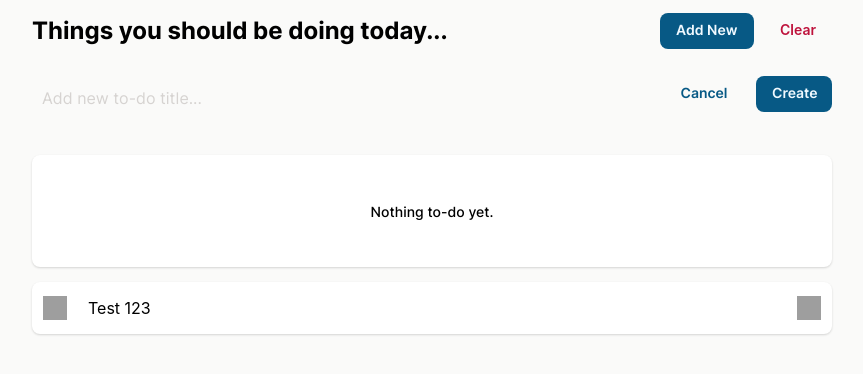
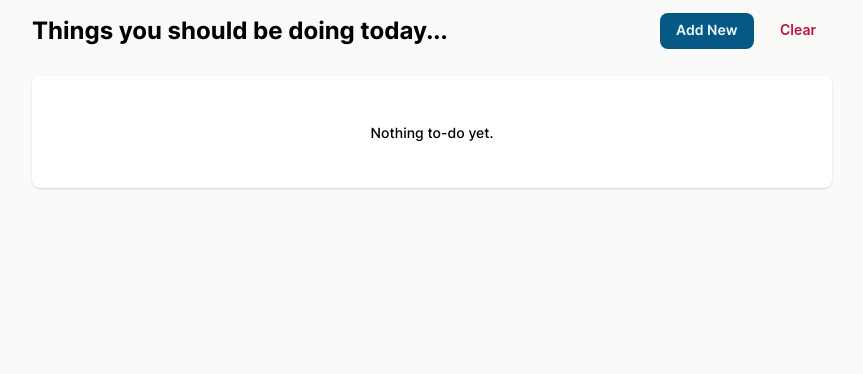
Before and after one commit to NaufalFikriHakim/react-todo, a React (Create React App) app: page / in a window 1280 px wide. Shown: the top 374 px of the page, without its empty margins (208-1071 px from the left). Built offline with nearby package versions, Linux system fonts and the light colour scheme; grey boxes are pictures that could not be loaded.

Commit message:
finished adding todo mechanism

```diff
--- a/src/App.js
+++ b/src/App.js
@@ -12,27 +12,48 @@
 
 function App() {
   const [newClicked, setNewClicked] = useState(false);
-  const data = [];
+  const [inputValue, setInputValue] = useState("");
+  const[data, setData] = useState([]);
+
+  const addData = () => {
+    setData([...data, {text: inputValue, clicked: false}]);
+    setNewClicked(false);
+    setInputValue("");
+  }
+
+  const clearData = () => {
+    setData([]);
+  }
+
+  const handleInputChange = (e) => {
+    setInputValue(e.target.value);
+  }
+
   return (
     <div className="App">
       <header>
         <Title />
         <div className="buttongroup">
-          <NewButton />
-          <ClearButton />
+          {!newClicked &&
+            <NewButton clicked={()=>{setNewClicked(true)}}/>}
+          <ClearButton clicked={()=>{clearData()}}/>
         </div>
       </header>
       <div className="body">
 
-      <div className="inputsection">
-      <InputForm></InputForm>
-      <CancelButton></CancelButton>
-      <CreateButton></CreateButton>
+      {newClicked && (
+          <div className="inputsection">
+            <InputForm handleChange={handleInputChange} value={inputValue}/>
+            <CancelButton clicked={() => {setNewClicked(false); setInputValue("")}}/>
+            <CreateButton clicked={() => {addData()}}/>
+          </div>
+        )}
 
+        {data.length == 0 ?
+        <EmptyCard></EmptyCard> :
+        data.map((item, key) => (<Card text={item.text} clicked={item.clicked} key={key}></Card>))
+        }
 
-      </div>
-        <EmptyCard></EmptyCard>
-        <Card></Card>
       </div>
     </div>
   );
--- a/src/components/CancelButton.js
+++ b/src/components/CancelButton.js
@@ -1,7 +1,10 @@
-export default function CancelButton(){
+export default function CancelButton({clicked}){
+    const handleClick = () => {
+        clicked()
+    }
     return(
-        <div className="cancel">
-        <p>Cancel</p>
+        <div onClick={handleClick} className="cancel">
+            <p>Cancel</p>
 
         </div>
     )
--- a/src/components/Card.js
+++ b/src/components/Card.js
@@ -1,11 +1,11 @@
 import check from "../CheckCircle.svg"
 import minus from "../MinusCircle.svg"
 
-export default function Card() {
+export default function Card({text, clicked}) {
     return(
         <div className="todo card">
             <img src={check} className="check" alt="unchecked"/>
-            <p>Test 123</p>
+            <p>{text}</p>
             <img src={minus} className="minus"></img>
         </div>
     )
--- a/src/components/ClearButton.js
+++ b/src/components/ClearButton.js
@@ -1,6 +1,6 @@
-export default function ClearButton() {
+export default function ClearButton({clicked}) {
   return (
-    <div className="clearbutton">
+    <div onClick={clicked} className="clearbutton">
       <p>Clear</p>
     </div>
   );
--- a/src/components/CreateButton.js
+++ b/src/components/CreateButton.js
@@ -1,6 +1,7 @@
-export default function CreateButton(){
+export default function CreateButton({clicked}){
+
     return(
-        <div className="create">
+        <div onClick={clicked} className="create">
             <p>Create</p>
         </div>
     )
--- a/src/components/InputForm.js
+++ b/src/components/InputForm.js
@@ -1,14 +1,15 @@
-export default function InputForm() {
+import {useState} from "react";
 
+export default function InputForm({ handleChange, value }) {
     const autoGrow = (event) => {
         const element = event.target;
         element.style.height = "0px";
         element.style.height = (element.scrollHeight) + "px";
-    };
+    }; // reference https://stackoverflow.com/questions/17772260/textarea-auto-height
 
     return(
         <div>
-            <textarea onInput={autoGrow} wrap="hard" placeholder="Add new to-do title..." ></textarea>
+            <textarea onChange={(e) => {handleChange(e)}} value={value} onInput={autoGrow} wrap="hard" placeholder="Add new to-do title..." ></textarea>
         </div>
     )
 }
--- a/src/components/NewButton.js
+++ b/src/components/NewButton.js
@@ -1,6 +1,7 @@
-export default function NewButton() {
+export default function NewButton({ clicked }) {
+
   return (
-    <div className="newbutton">
+    <div onClick={clicked} className="newbutton">
       <p>Add New</p>
     </div>
   );
```
